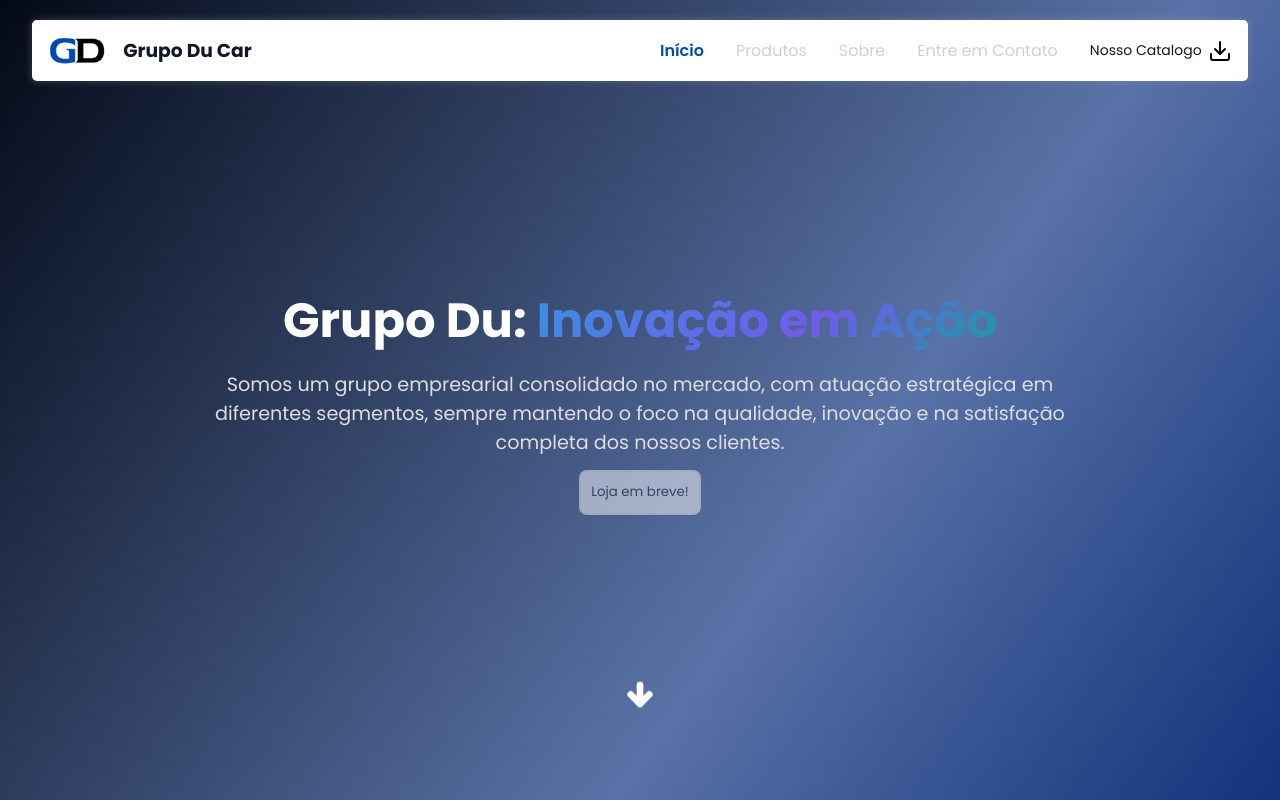
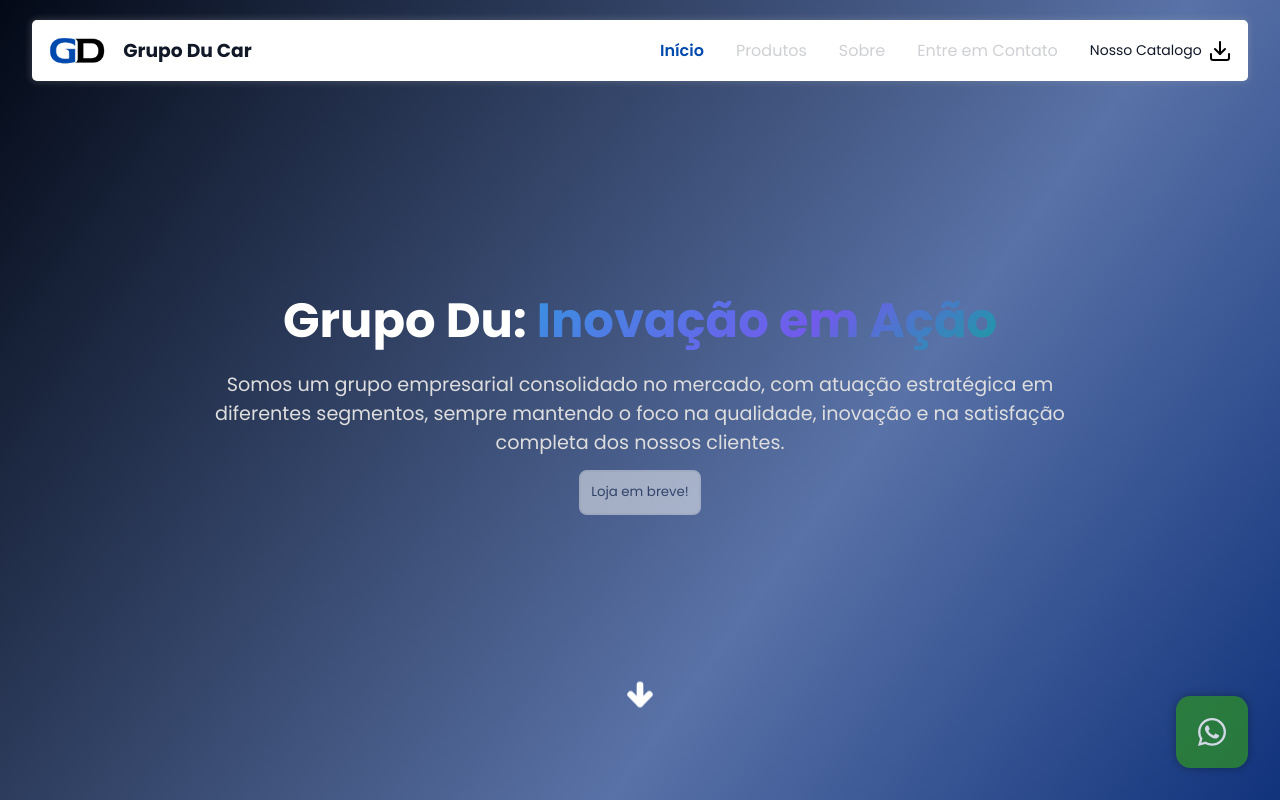
Before and after one commit to GrupoDu/grupodu-landingpage, a Next.js app: page / in a window 1280 px wide. Shown: the top 800 px of the page. Built offline with nearby package versions, Linux system fonts and the light colour scheme.

Commit message:
style(layout): adicionando wsIcon

```diff
--- a/src/app/layout.tsx
+++ b/src/app/layout.tsx
@@ -4,6 +4,7 @@ import "./globals.scss";
 import HeaderNav from "@/components/header-nav";
 import Footer from "@/components/footer";
 import Toast from "@/components/toast";
+import WsIcon from "@/components/wsicon";
 
 const poppins = Poppins({
   variable: "--font-poppins",
@@ -30,6 +31,7 @@ export default function RootLayout({
       <body className={`${poppins.variable}`}>
         <Toast />
         <HeaderNav />
+        <WsIcon />
         {children}
         <Footer />
       </body>
```
